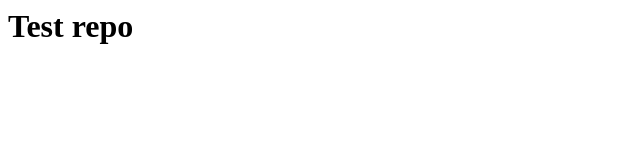
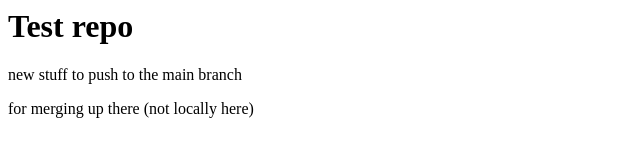
Before and after one commit to JohnAHayes/test-portfolio, a plain HTML site: page index.html in a window 1280 px wide. Shown: the whole page, without its empty margins (0-640 px from the left). Drawn offline with Linux system fonts and the light colour scheme.

Commit message:
Added new paragraphs to body

```diff
--- a/index.html
+++ b/index.html
@@ -7,5 +7,7 @@
 </head>
 <body>
     <h1>Test repo</h1>
+    <p>new stuff to push to the main branch</p>
+    <p>for merging up there (not locally here)</p>
 </body>
 </html>
```
